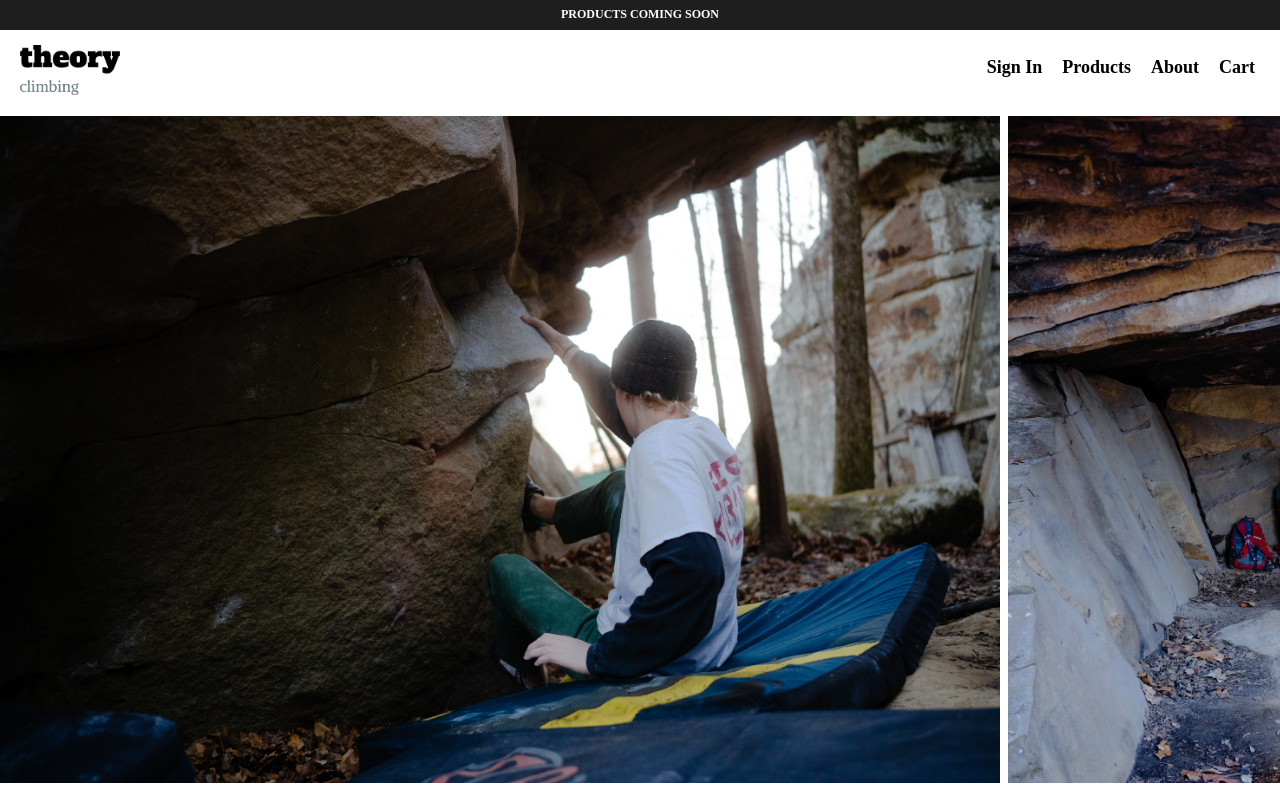
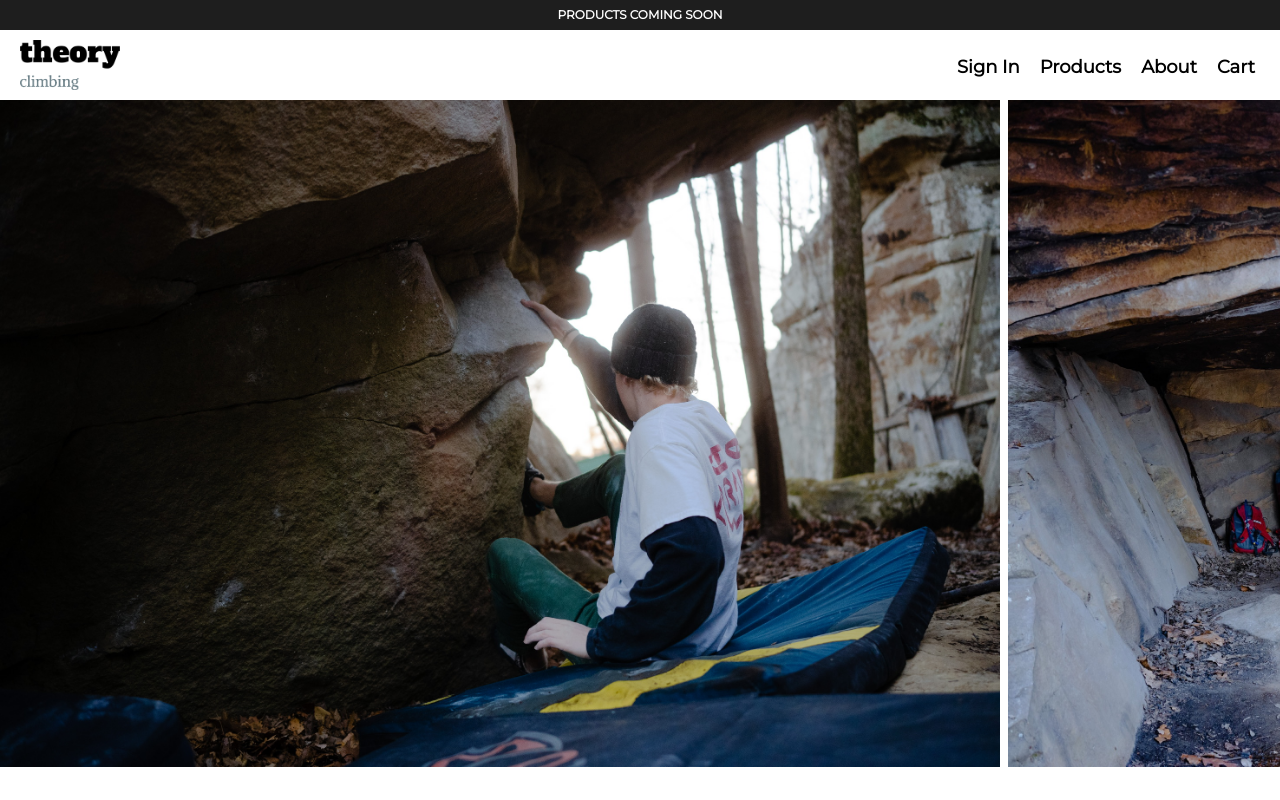
Before and after one commit to thanetate/Theory-Climbing, a Next.js app in the folder my-app/: page / in a window 1280 px wide. Shown: the top 800 px of the page. Built offline with nearby package versions, Linux system fonts and the light colour scheme; no server answers.

Commit message:
navbar changes

```diff
--- a/my-app/app/globals.css
+++ b/my-app/app/globals.css
@@ -26,10 +26,10 @@ html {
 
 /*Gallery Carousel*/
 .list {
+  margin-top: 0;
   margin-left: -40px;
   display: flex;
   gap: 8px;
-
   list-style: none;
   overflow-x: scroll;
   scroll-snap-type: x mandatory;
@@ -79,7 +79,6 @@ html {
   align-items: center;
   font-size: 12px;
   line-height: 16px;
-  font-family: Nunito Sans;
   padding-top: 7px;
   color: #ffffff;
   flex: none;
@@ -101,7 +100,7 @@ header {
   font-family: Nunito Sans;
 }
 #brand {
-  padding-top: 20px;
+  padding-top: 15px;
   font-weight: bold;
   font-size: 18px;
   display: flex;
--- a/my-app/components/header/Menu.tsx
+++ b/my-app/components/header/Menu.tsx
@@ -6,6 +6,12 @@ import { useRouter } from "next/navigation";
 import { useEffect, useState } from "react";
 import { signIn, signOut, useSession } from "next-auth/react";
 import Image from "next/image";
+import { Montserrat } from "next/font/google";
+
+const bungee = Montserrat({
+  subsets: ["latin"],
+  weight: ["400"],
+});
 
 export default function Header() {
   const router = useRouter();
@@ -32,7 +38,7 @@ export default function Header() {
   };
 
   return (
-    <header>
+    <header className={bungee.className}>
       <section className="announcments">
         <div className="news">
           <p>PRODUCTS COMING SOON</p>
```
